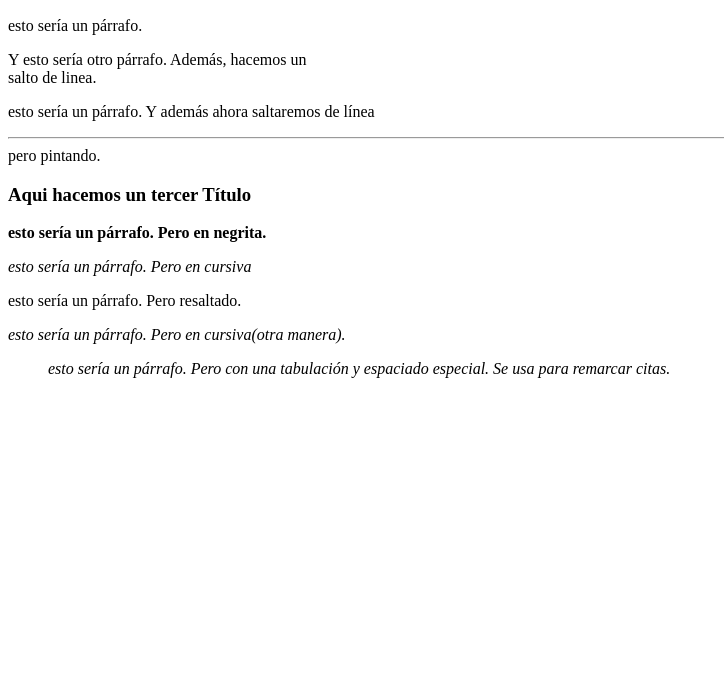
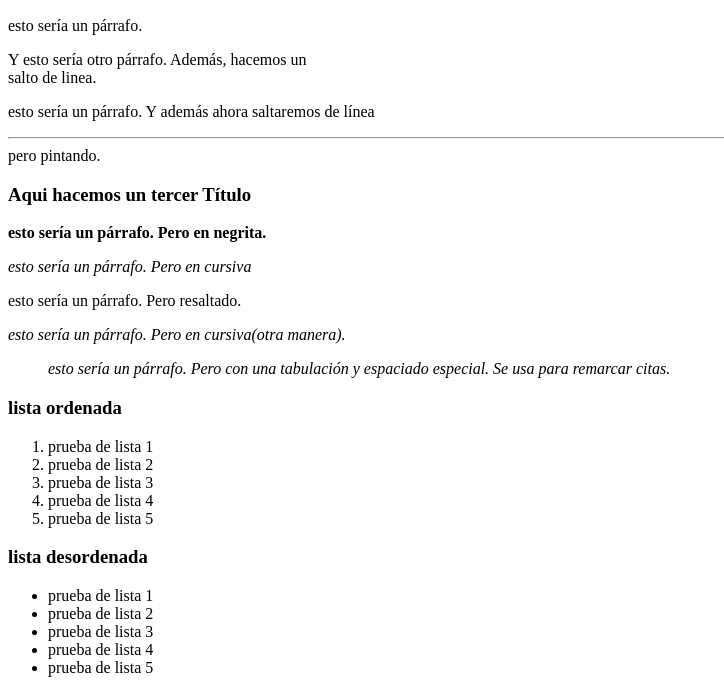
Before and after one commit to shadoblack/PaginaHTML, a plain HTML site: page index.html in a window 1280 px wide. Shown: the part 110-803 px from the top of the page, without its empty margins (0-724 px from the left). Drawn offline with Linux system fonts and the light colour scheme.

Commit message:
tercer commit

```diff
--- a/index.html
+++ b/index.html
@@ -30,7 +30,22 @@
         </p>
         <p>
             <blockquote><em>esto sería un párrafo. Pero con una tabulación y espaciado especial. Se usa para remarcar citas.</em></blockquote>
-
+            <h3>lista ordenada</h3>
+            <ol>
+                <li>prueba de lista 1</li>
+                <li>prueba de lista 2</li>
+                <li>prueba de lista 3</li>
+                <li>prueba de lista 4</li>
+                <li>prueba de lista 5</li>
+            </ol>
+            <h3>lista desordenada</h3>
+            <ul>
+                <li>prueba de lista 1</li>
+                <li>prueba de lista 2</li>
+                <li>prueba de lista 3</li>
+                <li>prueba de lista 4</li>
+                <li>prueba de lista 5</li>
+            </ul>
         </p>
     </body>
 </html>
```
